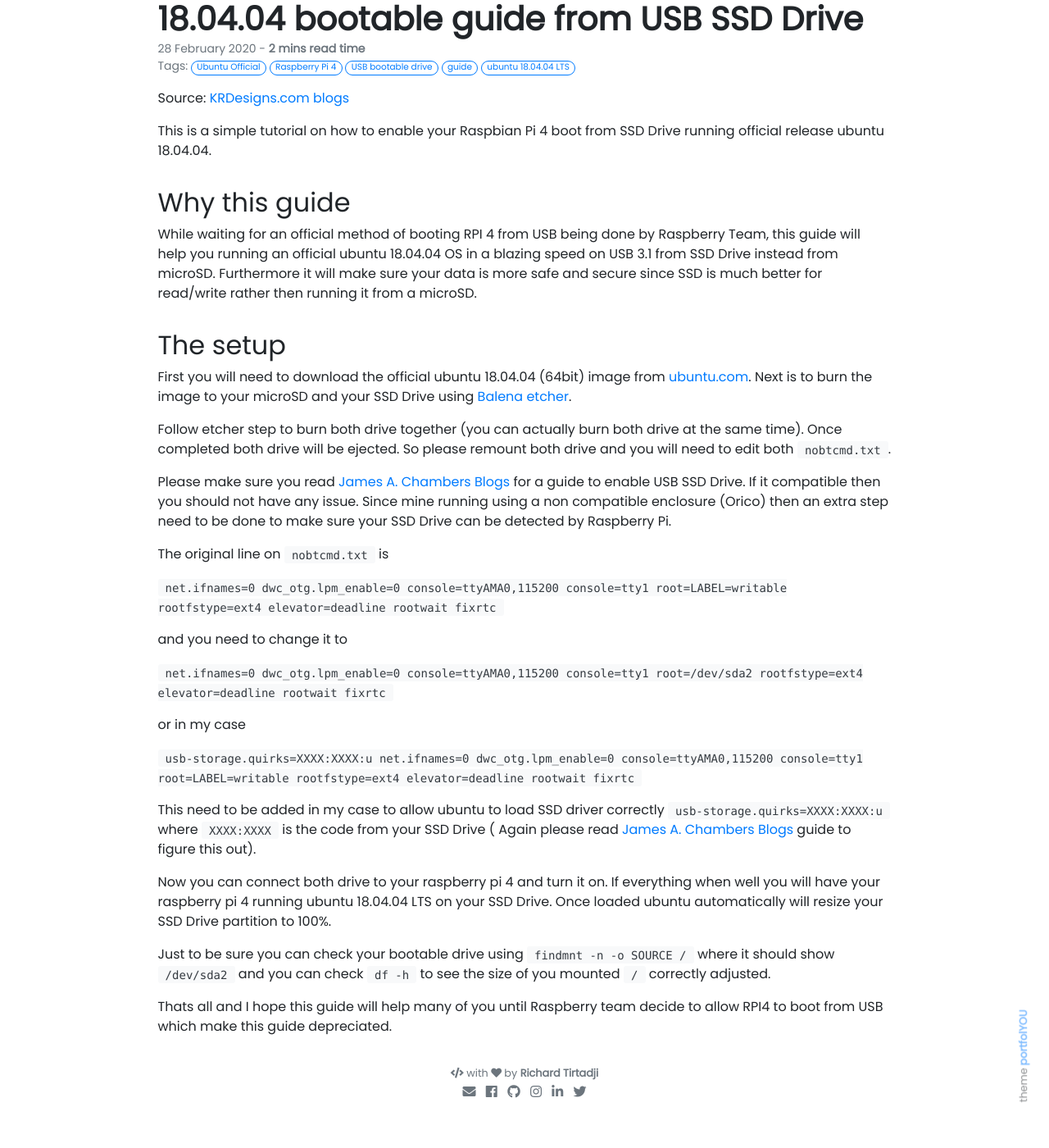
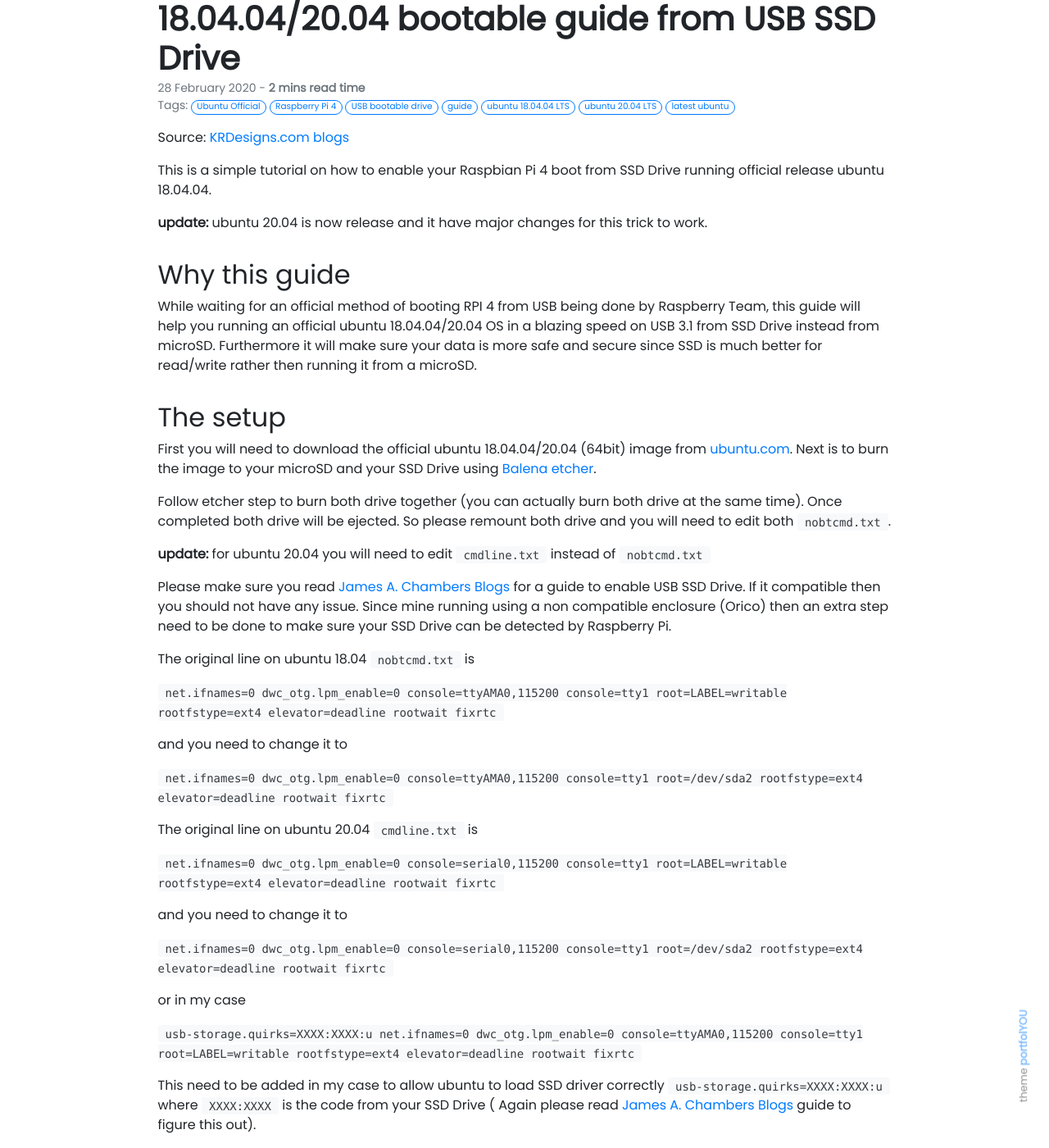
Before and after one commit to krdesigns-com/krdesigns-com.github.io, a Jekyll site: the page built from _posts/2020-02-28-raspberry-official-ubuntu-18.04.04-bootable-from-USB-SSD-drive.md, in a window 1280 px wide and 1400 px high, scrolled down 203 px. Shown: the whole window at 82% size. Built offline with Jekyll 4.4.1, drawn with Linux system fonts in a browser that asks for light colours; nearby versions of some CDN libraries; our own code applies the rules of GitHub Pages for plain Markdown files; comment, search, counter and statistics services are not loaded; before the commit the page ends 1563 px from its top, so only the background shows below that; some of the changed text lies outside the part shown.

Commit message:
adding 20.04 guide

```diff
--- a/_posts/2020-02-28-raspberry-official-ubuntu-18.04.04-bootable-from-USB-SSD-drive.md
+++ b/_posts/2020-02-28-raspberry-official-ubuntu-18.04.04-bootable-from-USB-SSD-drive.md
@@ -1,33 +1,47 @@
 ---
-title: Raspberry Pi 4 running Official uBuntu 18.04.04 bootable guide from USB SSD Drive
-tags: [Ubuntu Official, Raspberry Pi 4, USB bootable drive, guide, ubuntu 18.04.04 LTS]
+title: Raspberry Pi 4 running Official uBuntu 18.04.04/20.04 bootable guide from USB SSD Drive
+tags: [Ubuntu Official, Raspberry Pi 4, USB bootable drive, guide, ubuntu 18.04.04 LTS, ubuntu 20.04 LTS, latest ubuntu]
 style: border
 color: primary
-description: Guide to setup Raspberry Pi 4 to boot an official uBuntu 18.04.04 from your USB SSD Driver.
+description: Guide to setup Raspberry Pi 4 to boot an official uBuntu 18.04.04/20.04 from your USB SSD Driver.
 ---
 Source: [KRDesigns.com blogs](https://www.krdesigns.com)
 
 This is a simple tutorial on how to enable your Raspbian Pi 4 boot from SSD Drive running official release ubuntu 18.04.04.
 
+**update:** ubuntu 20.04 is now release and it have major changes for this trick to work.
+
 ## Why this guide
 
-While waiting for an official method of booting RPI 4 from USB being done by Raspberry Team, this guide will help you running an official ubuntu 18.04.04 OS in a blazing speed on USB 3.1 from SSD Drive instead from microSD. Furthermore it will make sure your data is more safe and secure since SSD is much better for read/write rather then running it from a  microSD.
+While waiting for an official method of booting RPI 4 from USB being done by Raspberry Team, this guide will help you running an official ubuntu 18.04.04/20.04 OS in a blazing speed on USB 3.1 from SSD Drive instead from microSD. Furthermore it will make sure your data is more safe and secure since SSD is much better for read/write rather then running it from a  microSD.
 
 ## The setup
 
-First you will need to download the official ubuntu 18.04.04 (64bit) image from [ubuntu.com](https://ubuntu.com/download/raspberry-pi). Next is to burn the image to your microSD and your SSD Drive using [Balena etcher](https://www.balena.io/etcher/).
+First you will need to download the official ubuntu 18.04.04/20.04 (64bit) image from [ubuntu.com](https://ubuntu.com/download/raspberry-pi). Next is to burn the image to your microSD and your SSD Drive using [Balena etcher](https://www.balena.io/etcher/).
 
 Follow etcher step to burn both drive together (you can actually burn both drive at the same time). Once completed both drive will be ejected. So please remount both drive and you will need to edit both `nobtcmd.txt`.
 
+**update:** for ubuntu 20.04 you will need to edit `cmdline.txt` instead of `nobtcmd.txt`
+
+
 Please make sure you read [James A. Chambers Blogs](https://jamesachambers.com/raspberry-pi-4-usb-boot-config-guide-for-ssd-flash-drives/) for a guide to enable USB SSD Drive. If it compatible then you should not have any issue. Since mine running using a non compatible enclosure (Orico) then an extra step need to be done to make sure your SSD Drive can be detected by Raspberry Pi.
 
-The original line on `nobtcmd.txt` is
+The original line on ubuntu 18.04 `nobtcmd.txt` is
 
 `net.ifnames=0 dwc_otg.lpm_enable=0 console=ttyAMA0,115200 console=tty1 root=LABEL=writable rootfstype=ext4 elevator=deadline rootwait fixrtc`
 
 and you need to change it to
 
 `net.ifnames=0 dwc_otg.lpm_enable=0 console=ttyAMA0,115200 console=tty1 root=/dev/sda2 rootfstype=ext4 elevator=deadline rootwait fixrtc`
+
+The original line on ubuntu 20.04 `cmdline.txt` is
+
+`net.ifnames=0 dwc_otg.lpm_enable=0 console=serial0,115200 console=tty1 root=LABEL=writable rootfstype=ext4 elevator=deadline rootwait fixrtc`
+
+and you need to change it to
+
+`net.ifnames=0 dwc_otg.lpm_enable=0 console=serial0,115200 console=tty1 root=/dev/sda2 rootfstype=ext4 elevator=deadline rootwait fixrtc`
+
 
 or in my case
 
```
Also changed, not shown: pages/projects.html (+11 -0 lines).
